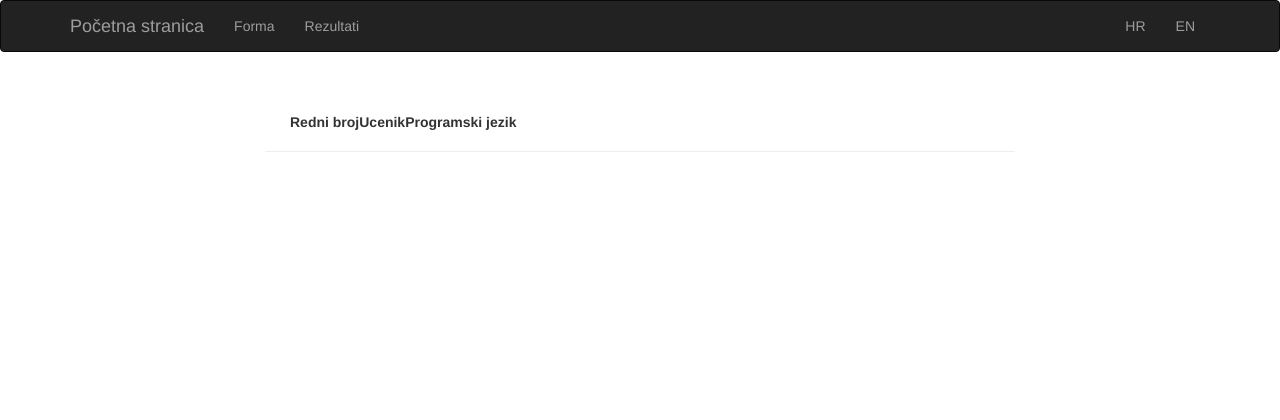
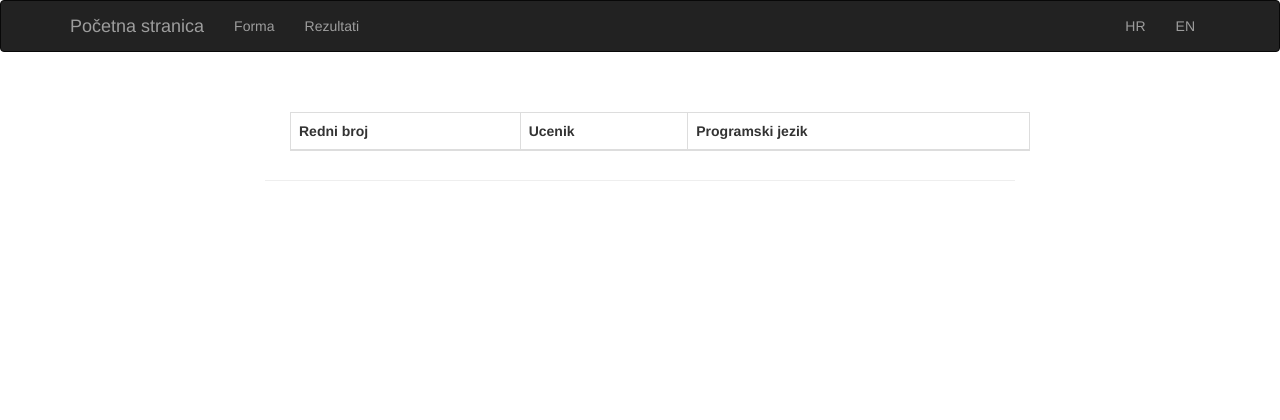
Before and after one commit to JusufS12/bootstrap, a Flask app: page /rezultati in a window 1280 px wide. Shown: the top 420 px of the page. Run offline with Flask 3, Linux system fonts and the light colour scheme; lists and menus that the app fills with data are empty; some libraries are stand-ins or nearby versions.

Commit message:
sad je malo lipse

```diff
--- a/templates/data.html
+++ b/templates/data.html
@@ -29,7 +29,7 @@
       <div class="page-header">
         <div class="row">
           <ul>
-            <table>
+            <table class="table table-bordered table-striped table-hover">
               <thead>
                 <tr>
                   <th>Redni broj</th>
```
